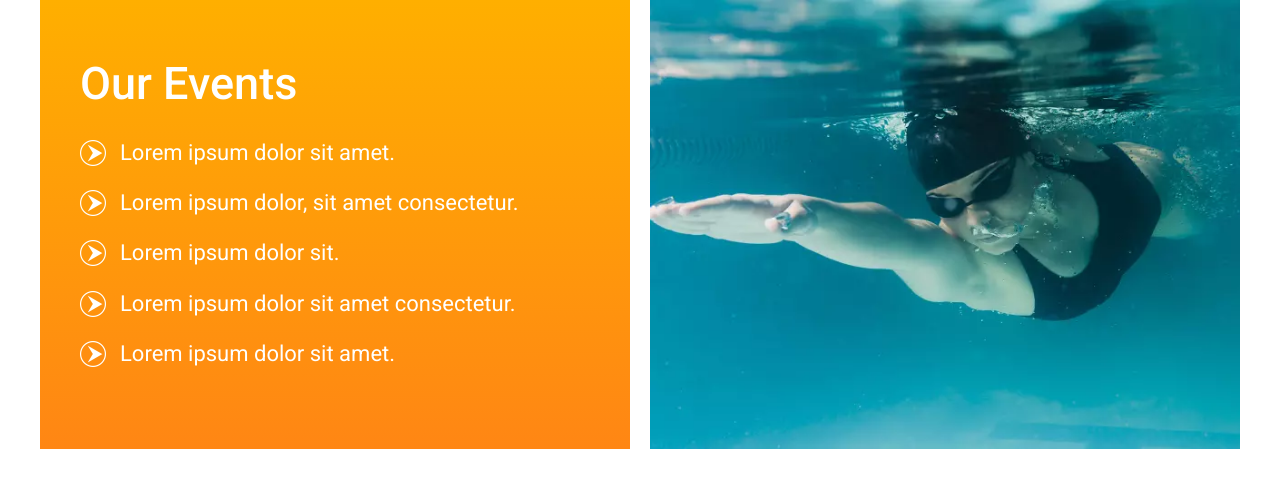
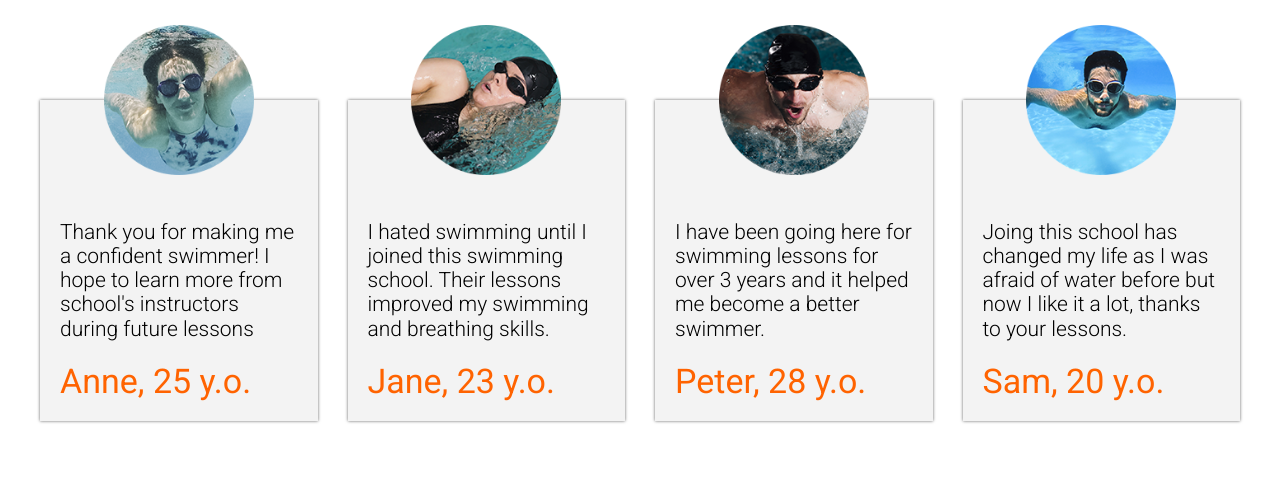
Before and after one commit to ramilzag/swimming, a plain HTML site: page index.html in a window 1280 px wide. Drawn offline with Linux system fonts and the light colour scheme.

Commit message:
Implemented testimonials block

```diff
--- a/css/styles.css
+++ b/css/styles.css
@@ -100,10 +100,13 @@ a {
   padding: 2rem;
   padding-right: 6.1rem;
   position: relative;
-  box-shadow: 0 0 10px #666;
-  border-radius: 40px;
+  box-shadow: 0 0 3px #666;
   cursor: pointer;
   transition: all 0.5s;
+}
+
+.card--rounded {
+  border-radius: 40px;
 }
 
 .card.card--perspectiveX:hover {
@@ -159,7 +162,7 @@ a {
 .testimonial {
   display: flex;
   flex-direction: column;
-  justify-content: center;
+  justify-content: space-between;
   background: #f3f3f3;
   padding: 12rem 2rem 2rem;
 }
@@ -661,3 +664,11 @@ a {
     margin-bottom: 2rem;
   }
 }
+
+/* Testimonials block */
+
+.testimonials {
+  gap: 10rem 3rem;
+  margin-top: 10rem;
+  transition: all 0.2s;
+}
--- a/index.html
+++ b/index.html
@@ -14,26 +14,54 @@
     <title>Document</title>
   </head>
   <body>
-    <div class="container block grid grid--1x2 events">
-      <picture>
-        <source type="image/webp" srcset="images/events.webp" />
-        <source type="image/jpg" srcset="images/events.jpg" />
+    <div class="block grid grid--1x4 testimonials">
+      <div class="card card--perspectiveY testimonial">
+        <p class="testimonial__description">
+          Thank you for making me a confident swimmer! I hope to learn more from
+          school's instructors during future lessons
+        </p>
+        <p class="testimonial__author">Anne, 25 y.o.</p>
         <img
-          class="event__image"
-          loading="lazy"
-          src="images/events.jpg"
-          alt="Person surfaces from underwater"
+          class="testimonial__avatar"
+          src="./images/avatar1.png"
+          alt="arrow point to right"
         />
-      </picture>
-      <div class="event__content">
-        <h2 class="event__heading">Our Events</h2>
-        <ul class="list list--arrow">
-          <li class="list__item">Lorem ipsum dolor sit amet.</li>
-          <li class="list__item">Lorem ipsum dolor, sit amet consectetur.</li>
-          <li class="list__item">Lorem ipsum dolor sit.</li>
-          <li class="list__item">Lorem ipsum dolor sit amet consectetur.</li>
-          <li class="list__item">Lorem ipsum dolor sit amet.</li>
-        </ul>
+      </div>
+      <div class="card card--perspectiveY testimonial">
+        <p class="testimonial__description">
+          I hated swimming until I joined this swimming school. Their lessons
+          improved my swimming and breathing skills.
+        </p>
+        <p class="testimonial__author">Jane, 23 y.o.</p>
+        <img
+          class="testimonial__avatar"
+          src="./images/avatar2.png"
+          alt="arrow point to right"
+        />
+      </div>
+      <div class="card card--perspectiveY testimonial">
+        <p class="testimonial__description">
+          I have been going here for swimming lessons for over 3 years and it
+          helped me become a better swimmer.
+        </p>
+        <p class="testimonial__author">Peter, 28 y.o.</p>
+        <img
+          class="testimonial__avatar"
+          src="./images/avatar3.png"
+          alt="arrow point to right"
+        />
+      </div>
+      <div class="card card--perspectiveY testimonial">
+        <p class="testimonial__description">
+          Joing this school has changed my life as I was afraid of water before
+          but now I like it a lot, thanks to your lessons.
+        </p>
+        <p class="testimonial__author">Sam, 20 y.o.</p>
+        <img
+          class="testimonial__avatar"
+          src="./images/avatar4.png"
+          alt="arrow point to right"
+        />
       </div>
     </div>
     <script src="./js/main.js"></script>
```
Also changed, not shown: components/blockTestimonials.html (added, +50 -0 lines), images/avatar2.png (added), images/avatar3.png (added), images/avatar4.png (added).
